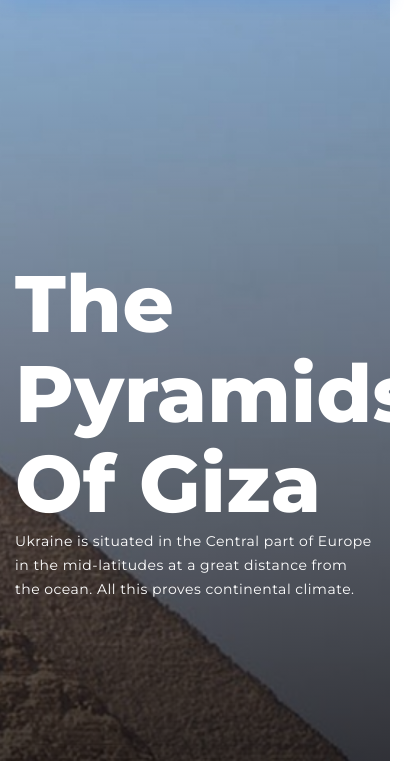
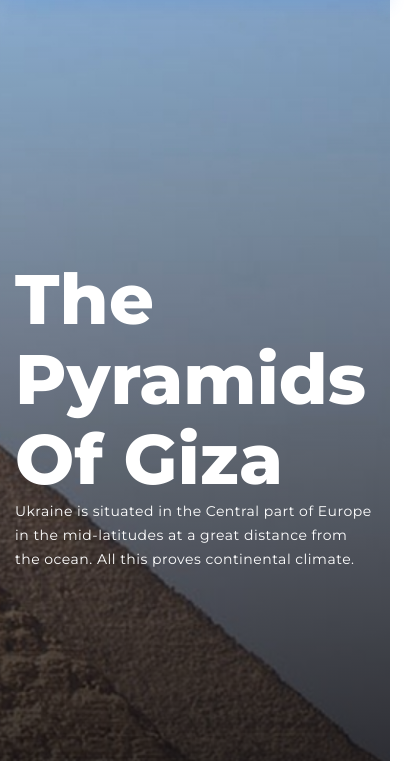
Before and after one commit to junayet-sajib/visgoTravel, a plain HTML site: page index.html in a window 390 px wide. Shown: the part 91-852 px from the top of the page, 416 px wide, since content can reach past the window. Drawn offline with nearby package versions, Linux system fonts and the light colour scheme; a web font is replaced by a local one.

Commit message:
Update main CSS

```diff
--- a/css/main.css
+++ b/css/main.css
@@ -928,9 +928,9 @@ nav.citynav#mainNav .navbar-nav .nav-item .nav-link:hover {
     padding: 200px 0;
   }
   header.masthead .intro-text .intro-heading {
-    font-size: 80px;
+    font-size: 70px;
     font-weight: 800;
-    line-height: 90px;
+    line-height: 80px;
   }
 }
 .feature-cites {
```
